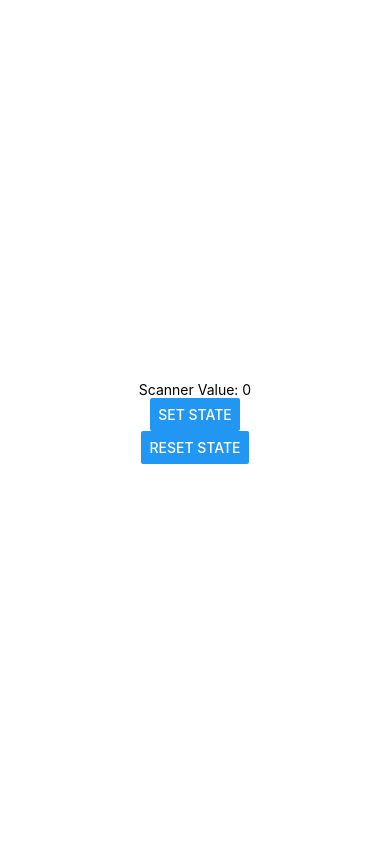
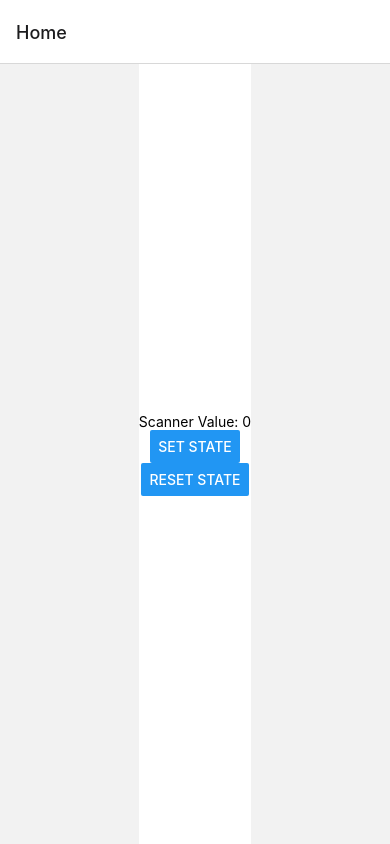
Before and after one commit to matthewberzinskas/react-native-barcode-scanner, a React Native app: screen / in a window 390 px wide. Built offline with nearby package versions, Linux system fonts and the light colour scheme.

Commit message:
Adding scan component

```diff
--- a/App.js
+++ b/App.js
@@ -1,19 +1,25 @@
 import * as React from "react";
-import { NavigationContainer } from "@react-navigation/native";
 
 // Redux
 import { store } from "./redux/store";
 import { Provider } from "react-redux";
 
+//Navigation
+import { NavigationContainer } from "@react-navigation/native";
+import { createNativeStackNavigator } from "@react-navigation/native-stack";
+const Stack = createNativeStackNavigator();
+
 // Base application
-import Scanner from "./src/Scanner";
+import HomeScreen from "./screens/HomeScreen";
 
 export default function App() {
   return (
-    <NavigationContainer>
-      <Provider store={store}>
-        <Scanner />
-      </Provider>
-    </NavigationContainer>
+    <Provider store={store}>
+      <NavigationContainer>
+        <Stack.Navigator>
+          <Stack.Screen name="Home" component={HomeScreen} />
+        </Stack.Navigator>
+      </NavigationContainer>
+    </Provider>
   );
 }
--- a/package.json
+++ b/package.json
@@ -11,14 +11,15 @@
   },
   "dependencies": {
     "@react-navigation/native": "^6.0.10",
+    "@react-navigation/native-stack": "^6.6.2",
     "@reduxjs/toolkit": "^1.8.1",
     "expo": "~45.0.0",
     "expo-status-bar": "~1.3.0",
     "react": "17.0.2",
     "react-dom": "17.0.2",
     "react-native": "0.68.1",
-    "react-native-safe-area-context": "^4.2.5",
-    "react-native-screens": "^3.13.1",
+    "react-native-safe-area-context": "4.2.4",
+    "react-native-screens": "~3.11.1",
     "react-native-web": "0.17.7",
     "react-redux": "^8.0.1"
   },
--- /dev/null
+++ b/screens/HomeScreen.js
@@ -0,0 +1,12 @@
+import * as React from "react";
+import { View, Text } from "react-native";
+
+import Scanner from "../src/Scanner";
+
+export default function HomeScreen() {
+  return (
+    <View style={{ flex: 1, alignItems: "center", justifyContent: "center" }}>
+      <Scanner />
+    </View>
+  );
+}
```
Also changed, not shown: 2 other files (tests, documents, lock files or other folders).
